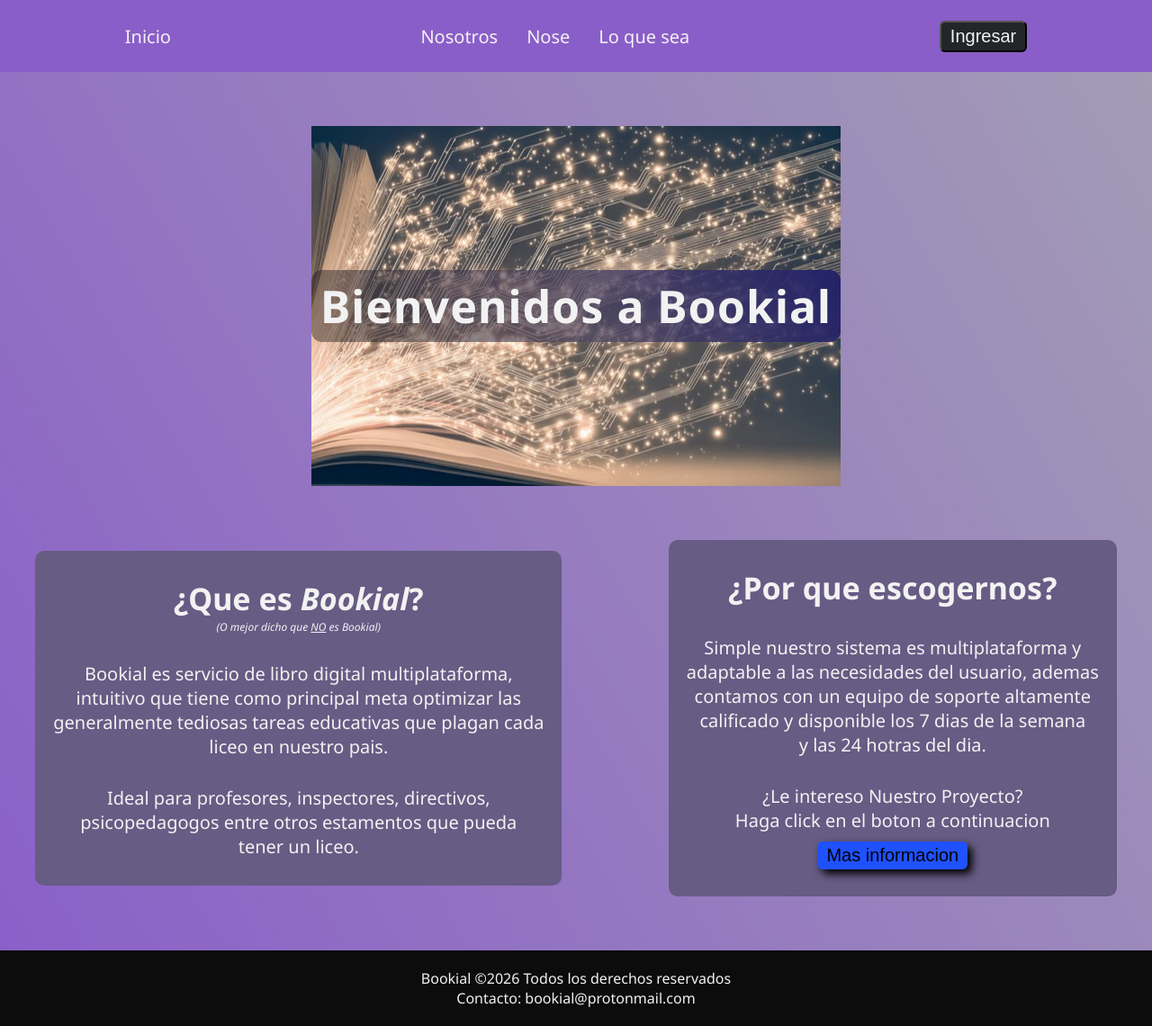
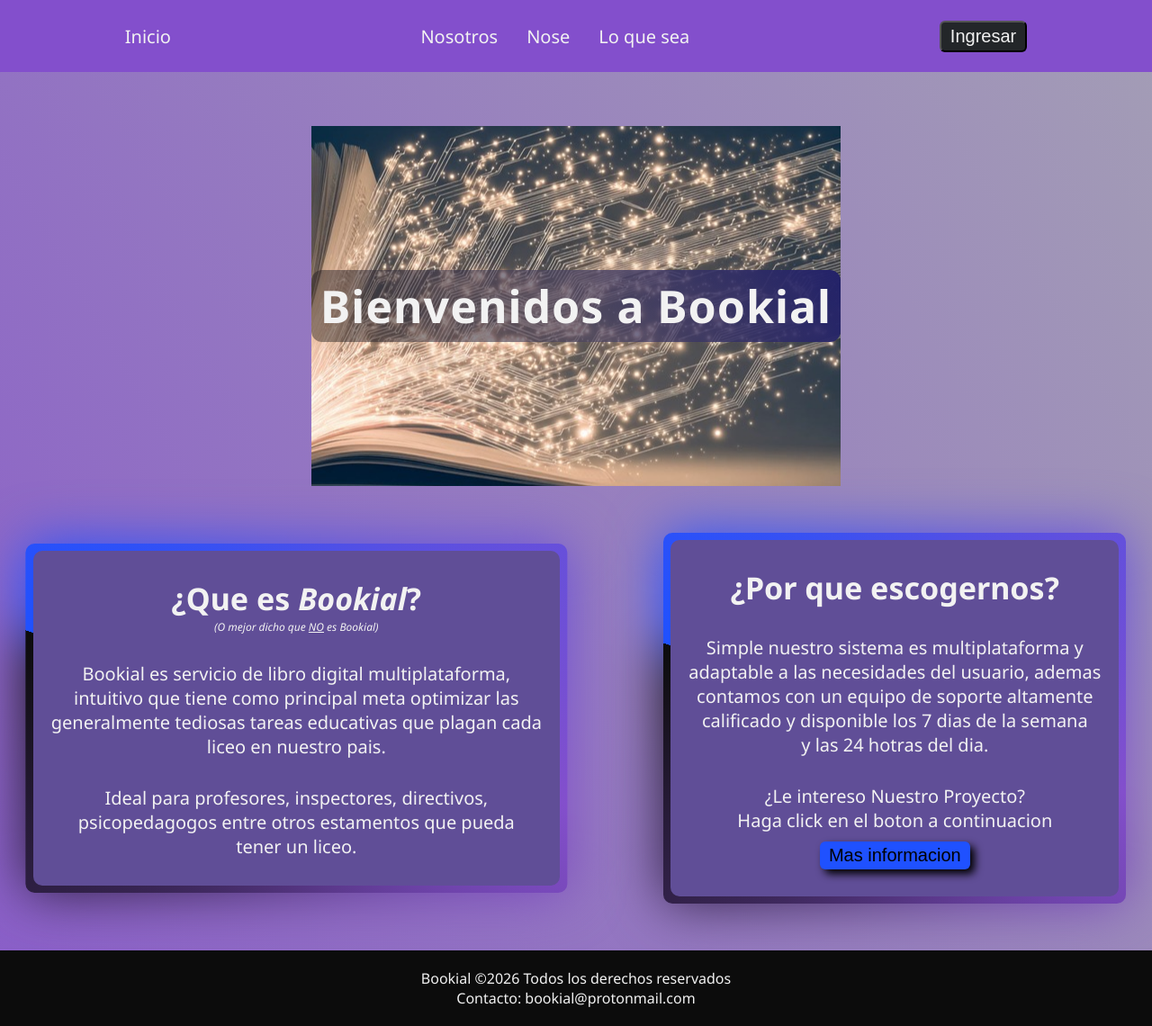
Before and after one commit to tecno-gg/Bookial-T2, a Python web app: template templates/public/index.html in a window 1280 px wide. Shown: the whole page at 90% size. Run offline with Jinja, Linux system fonts and the light colour scheme; the template is opened without the code that fills it, so the values that code supplies are empty.

Commit message:
papulog-3 Bordes animados (sujeto a cambios)

```diff
--- a/static/css/common.css
+++ b/static/css/common.css
@@ -54,12 +54,7 @@ nav a button {
 }
 /* nav settings */
 
-button {
-    cursor: pointer;
-    padding: 4px 10px;
-    border-radius: 6px;
-    font-size: 20px;
-}
+
 
 footer {
     padding: 20px 0px;
--- a/static/css/index.css
+++ b/static/css/index.css
@@ -3,8 +3,8 @@
 :root {
     --black: #0c0c0c;
     --white: #f2f2f2;
-    --purple: #8a5ec9;
-    --darkpurple: #665c84;
+    --purple: #834fcc;
+    --darkpurple: #604e97;
     --heavydarkpurple: #232629;
     --neonazul: #1f51ff;
 }
@@ -29,7 +29,7 @@ main {
 section {
     display: flex;
     flex-wrap: wrap;
-    gap: 40px;
+    gap: 50px;
 }
 
 .bookial-reference {
@@ -54,7 +54,7 @@ h1 {
     letter-spacing: 1px;
 }
 
-.bookial-introduction {
+.bookial-info {
     width: max-content;
     margin: auto;
     text-align: center;
@@ -65,9 +65,56 @@ h1 {
     background-color: var(--darkpurple);
     border-radius: 10px;
     padding: 30px 20px;
+    position: relative;
 }
 
+/* animacion de bordes */
+
+@property --angle{
+    syntax: "<angle>";
+    initial-value: 360deg;
+    inherits: false;
+}
+
+.bookial-info::after, .bookial-info::before {
+    content: "";
+    position: absolute;
+    height: 100%;
+    width: 100%;
+    background-image: conic-gradient(from var(--angle) , var(--neonazul), var(--purple), var(--black));
+    top: 50%;
+    left: 50%;
+    translate: -50% -50%;
+    z-index: -1;
+    padding: 8px;
+    border-radius: 10px;
+    animation: 3s spinAn linear infinite;
+}
+
+.bookial-info::before {
+    filter: blur(30px);
+}
+
+@keyframes spinAn{
+    from {
+        --angle: 360deg;
+    }
+
+    to {
+        --angle: 0deg;
+    }
+}
+
+/* animacion de borde */
+
 article p {
+    font-size: 20px;
+}
+
+button {
+    cursor: pointer;
+    padding: 4px 10px;
+    border-radius: 6px;
     font-size: 20px;
 }
 
--- a/static/css/login.css
+++ b/static/css/login.css
@@ -3,8 +3,8 @@
 :root {
     --black: #0c0c0c;
     --white: #f2f2f2;
-    --purple: #8a5ec9;
-    --darkpurple: #665c84;
+    --purple: #834fcc;
+    --darkpurple: #604e97;
     --heavydarkpurple: #232629;
     --neonazul: #1f51ff;
 }
--- a/templates/public/index.html
+++ b/templates/public/index.html
@@ -27,7 +27,7 @@
         </section>
 
         <section >
-            <article class="bookial-introduction">
+            <article class="bookial-info">
                 <h2>¿Que es <em>Bookial</em>?</h2>
                 <span>(O mejor dicho que <u>NO</u> es Bookial)</span>
                 <hr>
@@ -44,7 +44,7 @@
                     tener un liceo.
                 </p>
             </article>
-            <article class="bookial-introduction">
+            <article class="bookial-info">
                 <h2>¿Por que escogernos?</h2>
                 <hr>
                 <p>
```
